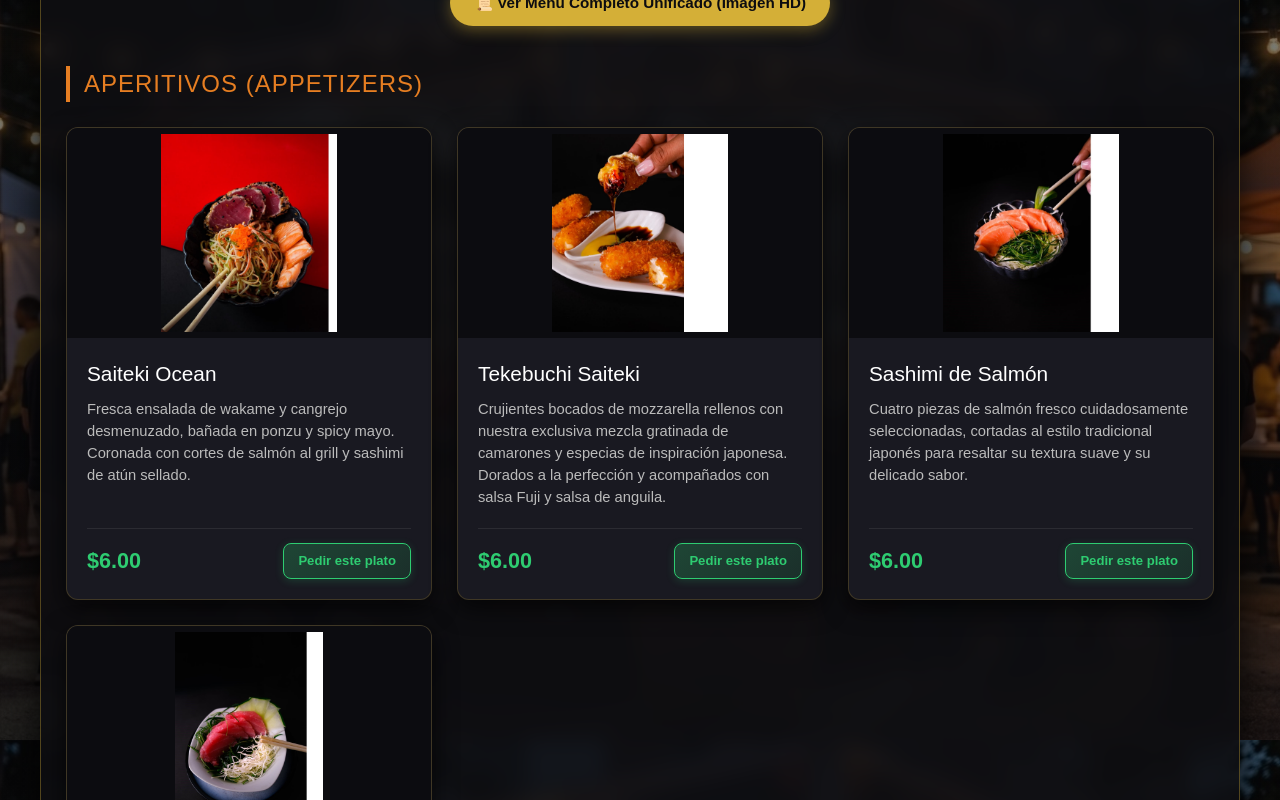
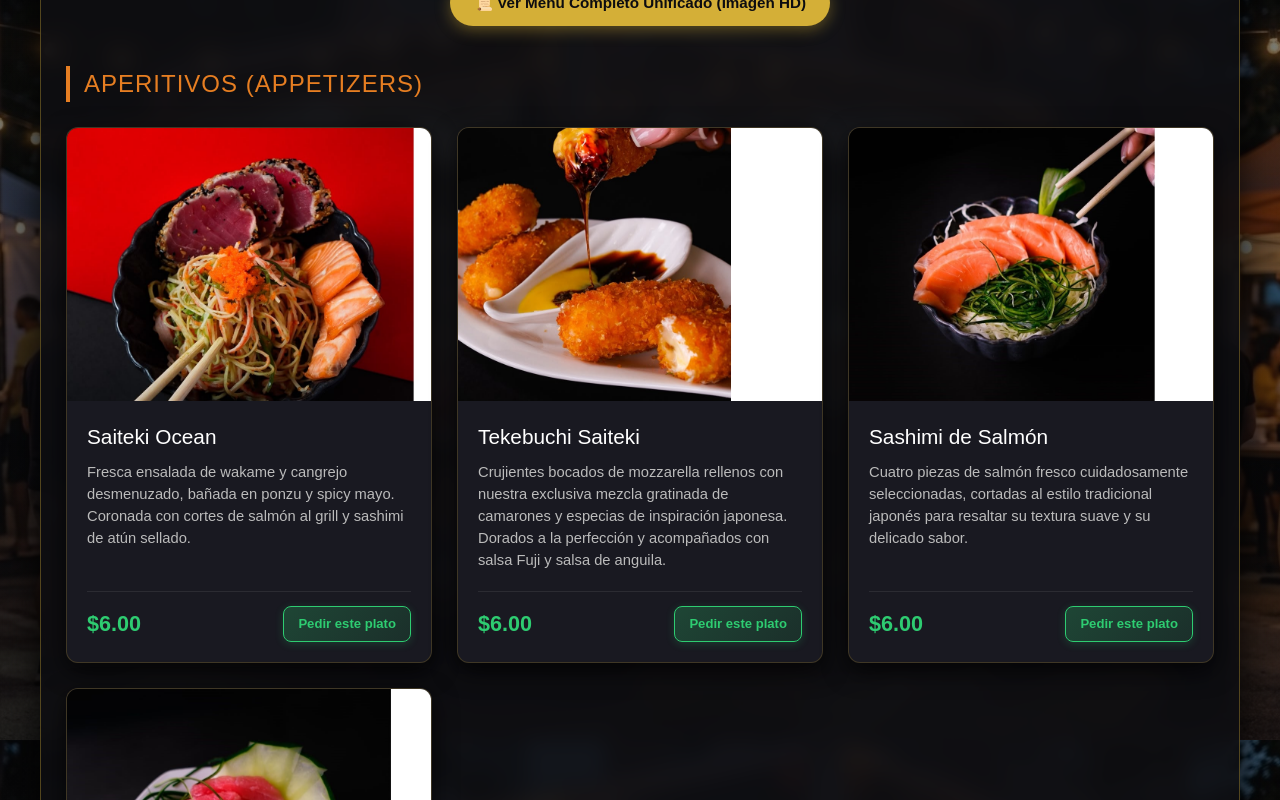
Before and after one commit to ronmysalimeyitsu-debug/pagina-web-BUSHI-SAITEKI-SUCHI, a Next.js app in the folder frontend/: page / in a window 1280 px wide. Shown: the part 860-1660 px from the top of the page. Built offline with nearby package versions, Linux system fonts and the light colour scheme.

Commit message:
Corregir etiqueta de imagen

```diff
--- a/frontend/src/app/page.jsx
+++ b/frontend/src/app/page.jsx
@@ -411,10 +411,9 @@ export default function Home() {
   alt={item.name}
   style={{
     width: '100%',
-                        height: '210px',
-                        objectFit: 'contain',
-                        backgroundColor: '#0c0c10',
-                        padding: '6px'
+    aspectRatio: '4/3',
+    objectFit: 'cover',
+    objectPosition: 'center'
   }}
 />
                     <div style={{ padding: '20px', flexGrow: 1, display: 'flex', flexDirection: 'column', justifyContent: 'space-between' }}>
```
Lines whose indentation alone changed are shown as unchanged.
